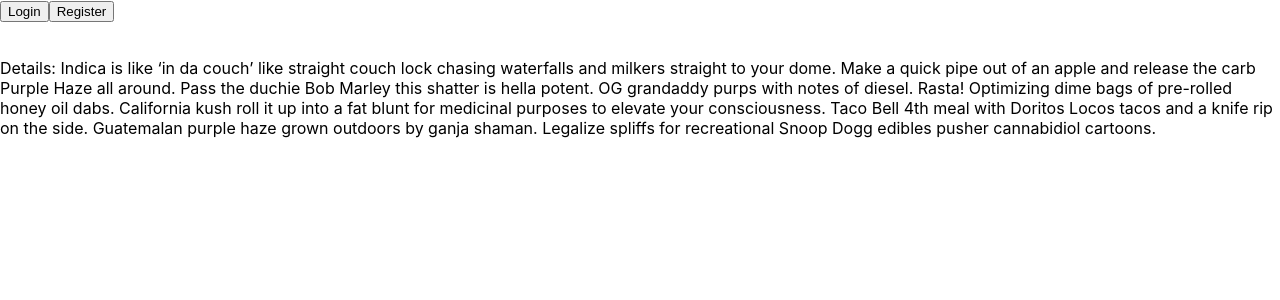
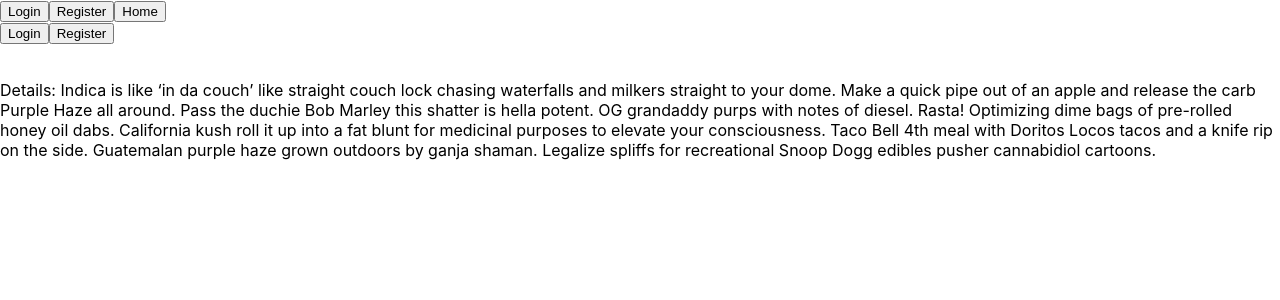
Before and after one commit to easpaas/front-end, a React (Create React App) app in the folder medcab3/: page / in a window 1280 px wide. Shown: the top 300 px of the page. Built offline with nearby package versions, Linux system fonts and the light colour scheme.

Commit message:
Added buttons to test form navigation

```diff
--- a/medcab3/src/App.js
+++ b/medcab3/src/App.js
@@ -65,6 +65,12 @@
 
   return (
     <div className="App">
+      {/* adding a nav bar just for testing */}
+      <header>
+        <Link to='/Login'><button>Login</button></Link>
+        <Link to='/Register'><button>Register</button></Link>
+        <Link to='/'><button>Home</button></Link>
+      </header>
       <Switch>
         <Route path='/Login'>
           <LoginForm
```
